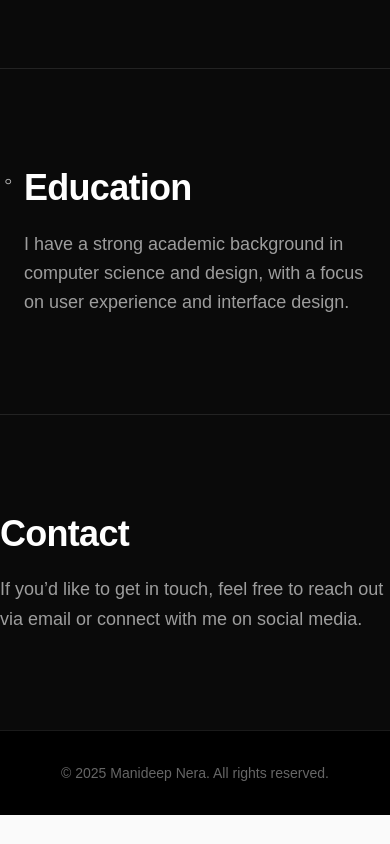
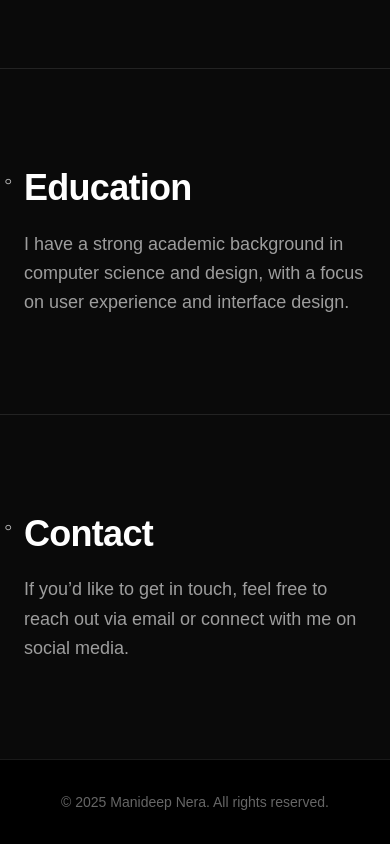
Before and after one commit to manideepnera/Portfolio, a Next.js app: page / in a window 390 px wide. Shown: the part 3304-4148 px from the top of the page. Before the commit the page ends 4119 px from the top, so only its background shows below. Built offline with nearby package versions, Linux system fonts and the light colour scheme.

Commit message:
Contact edited

```diff
--- a/src/app/sections/ContactSection.tsx
+++ b/src/app/sections/ContactSection.tsx
@@ -1,7 +1,7 @@
 import React from "react";
 
 const ContactSection = React.forwardRef<HTMLDivElement>((props, ref) => (
-  <section ref={ref} className="py-24 sm:px-12 border-t border-white/10 bg-[#0a0a0a]">
+  <section ref={ref} className="py-24 px-6 sm:px-12 border-t border-white/10 bg-[#0a0a0a]">
     <h2 className="text-3xl sm:text-4xl font-bold mb-6">Contact</h2>
     <p className="text-white/60 max-w-3xl text-lg leading-relaxed">
       {/* Your Contact content here */}
```
